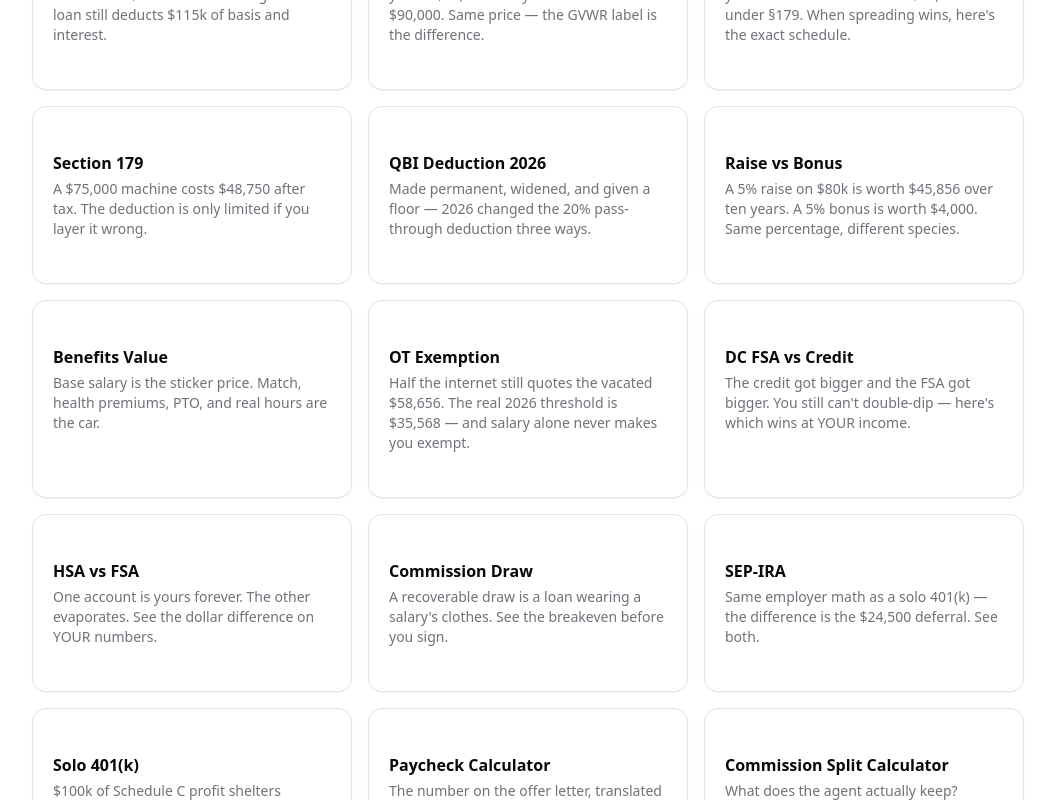
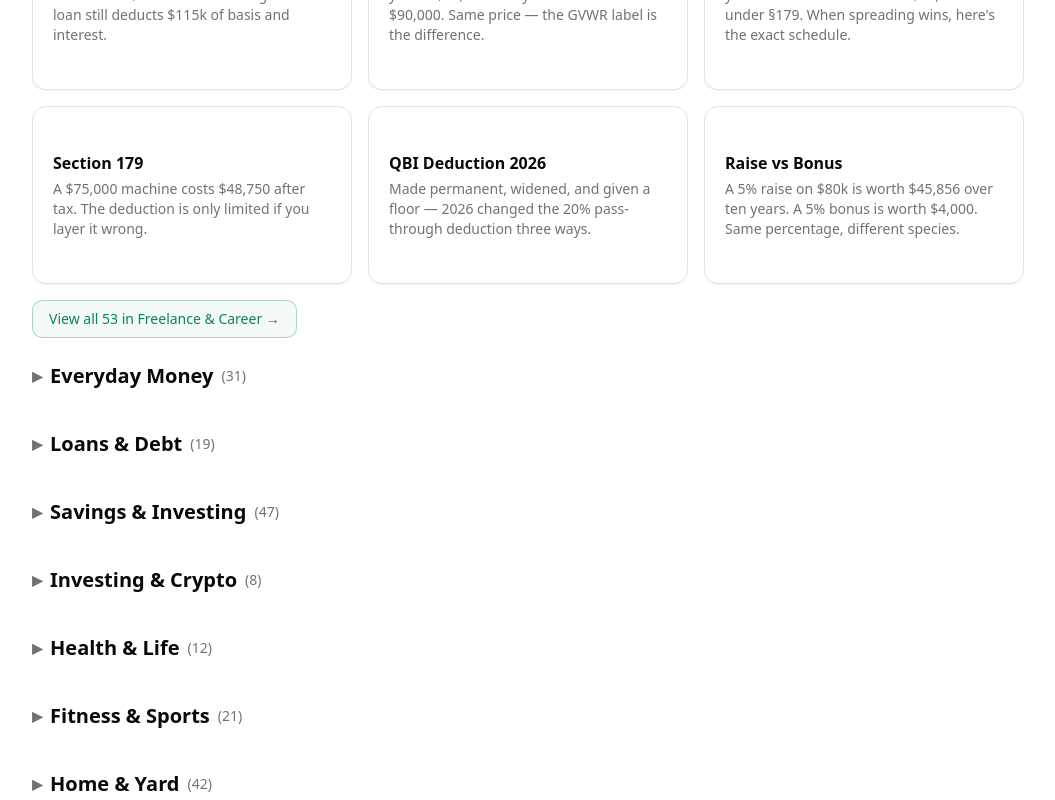
Before and after one commit to LIMENHelix/calcstack, a React (Vite) app: page / in a window 1280 px wide. Shown: the part 2643-3443 px from the top of the page, without its empty margins (112-1167 px from the left). Built offline with nearby package versions, Linux system fonts and the light colour scheme.

Commit message:
ux: cap homepage category grids at 9 cards + anchored 'view all' links into directory (no more 48-card walls)

```diff
--- a/src/pages/Directory.tsx
+++ b/src/pages/Directory.tsx
@@ -41,8 +41,9 @@ export default function Directory() {
       {CATEGORIES.map((cat) => {
         const core = CALCULATORS.filter((c) => c.category === cat)
         if (core.length === 0) return null
+        const anchor = cat.toLowerCase().replace(/[^a-z0-9]+/g, '-')
         return (
-          <details key={cat} className="group mt-8" open>
+          <details key={cat} id={anchor} className="group mt-8 scroll-mt-20" open>
             <summary className="mb-3 flex cursor-pointer list-none items-center gap-2 text-xl font-semibold [&::-webkit-details-marker]:hidden">
               <span className="inline-block text-muted-foreground transition-transform group-open:rotate-90">▸</span>
               {cat}
--- a/src/pages/Home.tsx
+++ b/src/pages/Home.tsx
@@ -120,17 +120,20 @@ export default function Home() {
 
       <AdSlot />
 
-      {CATEGORIES.map((cat, i) => (
+      {CATEGORIES.map((cat, i) => {
+        const catCalcs = CALCULATORS.filter((c) => c.category === cat)
+        const catAnchor = cat.toLowerCase().replace(/[^a-z0-9]+/g, '-')
+        return (
         <details key={cat} className="group mb-6" open={i === 0}>
           <summary className="mb-4 flex cursor-pointer list-none items-center gap-2 text-xl font-semibold [&::-webkit-details-marker]:hidden">
             <span className="inline-block text-muted-foreground transition-transform group-open:rotate-90">▸</span>
             {cat}
             <span className="text-sm font-normal text-muted-foreground">
-              ({CALCULATORS.filter((c) => c.category === cat).length})
+              ({catCalcs.length})
             </span>
           </summary>
           <div className="grid gap-4 sm:grid-cols-2 lg:grid-cols-3">
-            {CALCULATORS.filter((c) => c.category === cat).map((c) => (
+            {catCalcs.slice(0, 9).map((c) => (
               <Link key={c.slug} to={`/calculators/${c.slug}`}>
                 <Card className="h-full transition-all hover:-translate-y-0.5 hover:border-primary hover:shadow-md">
                   <CardContent className="p-5">
@@ -141,8 +144,17 @@ export default function Home() {
               </Link>
             ))}
           </div>
+          {catCalcs.length > 9 && (
+            <Link
+              to={`/directory#${catAnchor}`}
+              className="mt-4 inline-block rounded-lg border border-primary/30 bg-primary/5 px-4 py-2 text-sm font-medium text-primary transition-colors hover:bg-primary/10"
+            >
+              View all {catCalcs.length} in {cat} →
+            </Link>
+          )}
         </details>
-      ))}
+        )
+      })}
 
       <section className="mb-10">
         <div className="mb-4 flex items-baseline justify-between">
```
